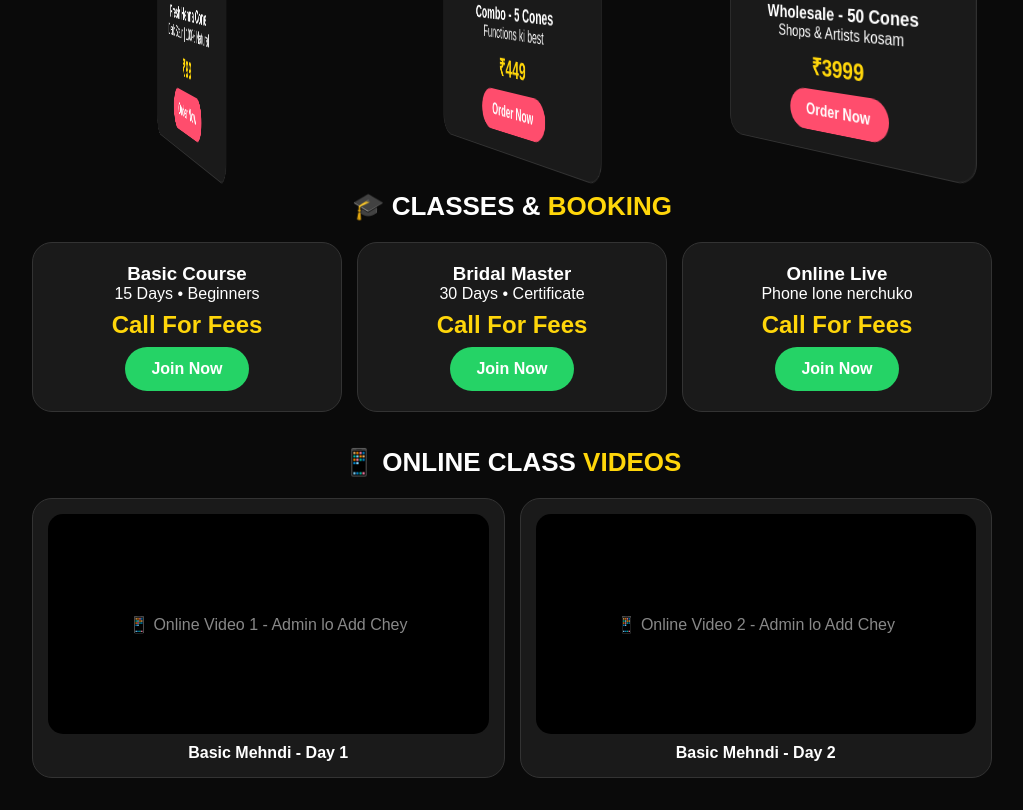
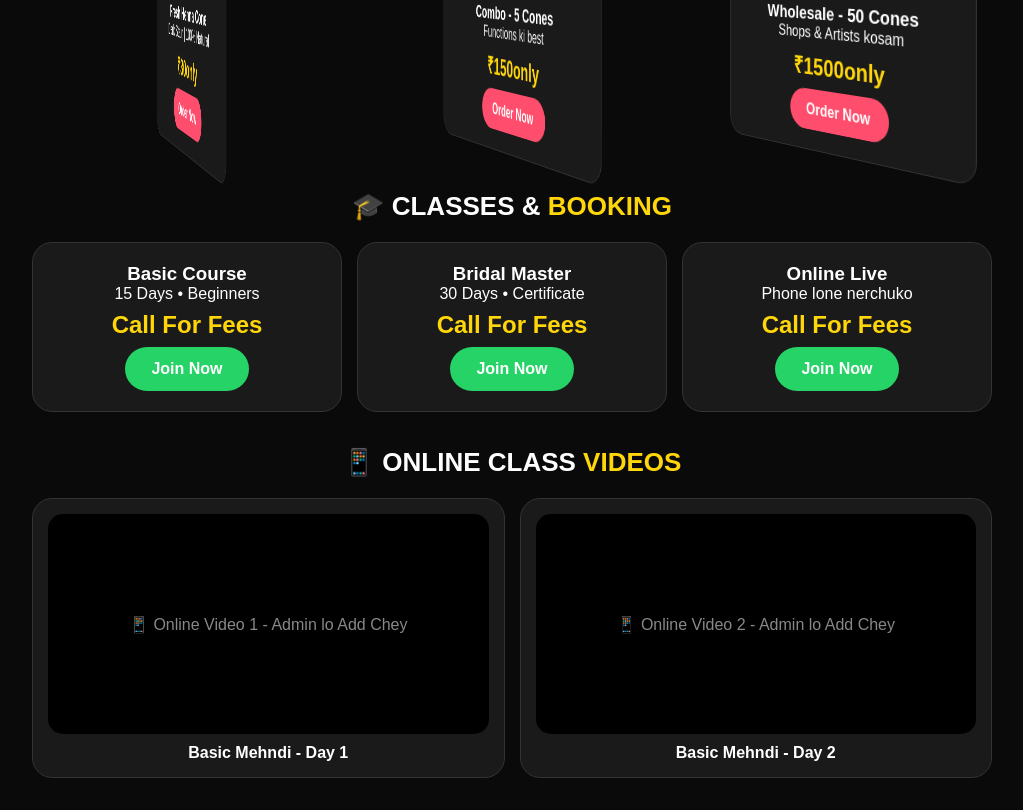
Before and after one commit to harshith7670/chinni-henna-academy, a plain HTML site: page index.html in a window 1280 px wide. Shown: the part 1594-2404 px from the top of the page, without its empty margins (128-1151 px from the left). Drawn offline with Linux system fonts and the light colour scheme.

Commit message:
Update index.html

```diff
--- a/index.html
+++ b/index.html
@@ -66,9 +66,9 @@ footer{background:#5C0A0A;text-align:center;padding:20px;font-size:13px;margin-t
 <h2 class="sec-title">🌀 3D MEHNDI <span>CONES</span></h2>
 <div style="text-align:center;margin-bottom:15px"><button class="pause-btn" onclick="toggleAllCones(this)">⏸️ Anni Cones Pause / Play</button></div>
 <div class="cones-grid">
-  <div class="cone-card rotate-3d cone-item"><div class="cone-3d-img"><img src="https://i.ibb.co/QF1rBG61/IMG-20261124-WA0039.jpg"></div><h3>Fresh Henna Cone</h3><p>Dark Stain | 100% Natural</p><div class="price" id="price1">₹99</div><a class="btn-pink" href="https://wa.me/916303131084?text=Hi!%201%20Cone%20Kavali">Order Now</a></div>
-  <div class="cone-card rotate-3d cone-item"><div class="cone-3d-img"><img src="https://i.ibb.co/QF1rBG61/IMG-20261124-WA0039.jpg"></div><h3>Combo - 5 Cones</h3><p>Functions ki best</p><div class="price" id="price2">₹449</div><a class="btn-pink" href="https://wa.me/916303131084?text=Hi!%205%20Cones%20Kavali">Order Now</a></div>
-  <div class="cone-card rotate-3d cone-item"><div class="cone-3d-img"><img src="https://i.ibb.co/QF1rBG61/IMG-20261124-WA0039.jpg"></div><h3>Wholesale - 50 Cones</h3><p>Shops & Artists kosam</p><div class="price" id="price3">₹3999</div><a class="btn-pink" href="https://wa.me/916303131084?text=Hi!%20Wholesale%20Kavali">Order Now</a></div>
+  <div class="cone-card rotate-3d cone-item"><div class="cone-3d-img"><img src="https://i.ibb.co/QF1rBG61/IMG-20261124-WA0039.jpg"></div><h3>Fresh Henna Cone</h3><p>Dark Stain | 100% Natural</p><div class="price" id="price1">₹30only</div><a class="btn-pink" href="https://wa.me/916303131084?text=Hi!%201%20Cone%20Kavali">Order Now</a></div>
+  <div class="cone-card rotate-3d cone-item"><div class="cone-3d-img"><img src="https://i.ibb.co/QF1rBG61/IMG-20261124-WA0039.jpg"></div><h3>Combo - 5 Cones</h3><p>Functions ki best</p><div class="price" id="price2">₹150only</div><a class="btn-pink" href="https://wa.me/916303131084?text=Hi!%205%20Cones%20Kavali">Order Now</a></div>
+  <div class="cone-card rotate-3d cone-item"><div class="cone-3d-img"><img src="https://i.ibb.co/QF1rBG61/IMG-20261124-WA0039.jpg"></div><h3>Wholesale - 50 Cones</h3><p>Shops & Artists kosam</p><div class="price" id="price3">₹1500only</div><a class="btn-pink" href="https://wa.me/916303131084?text=Hi!%20Wholesale%20Kavali">Order Now</a></div>
 </div>
 <h2 class="sec-title">🎓 CLASSES & <span>BOOKING</span></h2>
 <div class="class-grid">
```
